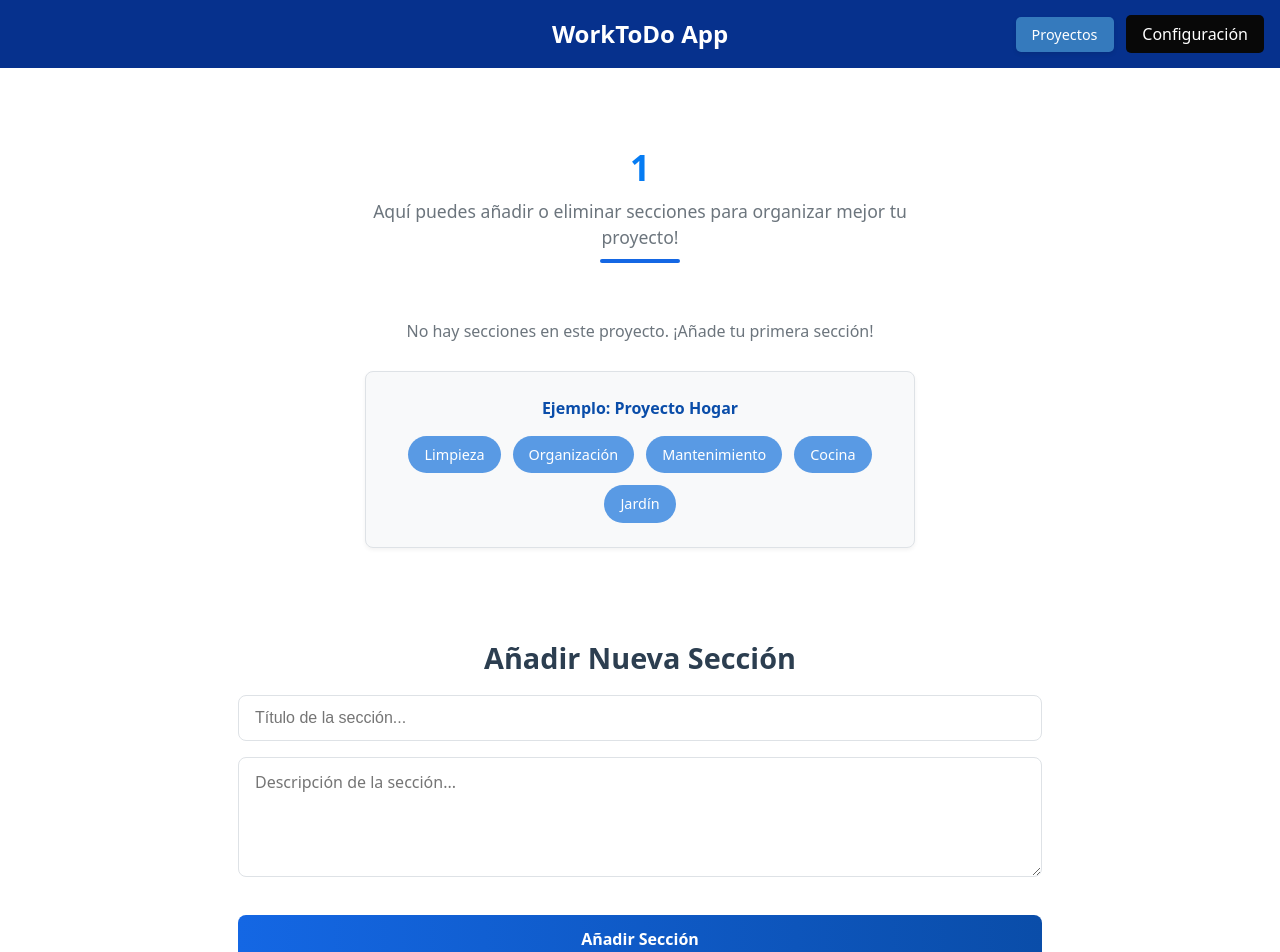
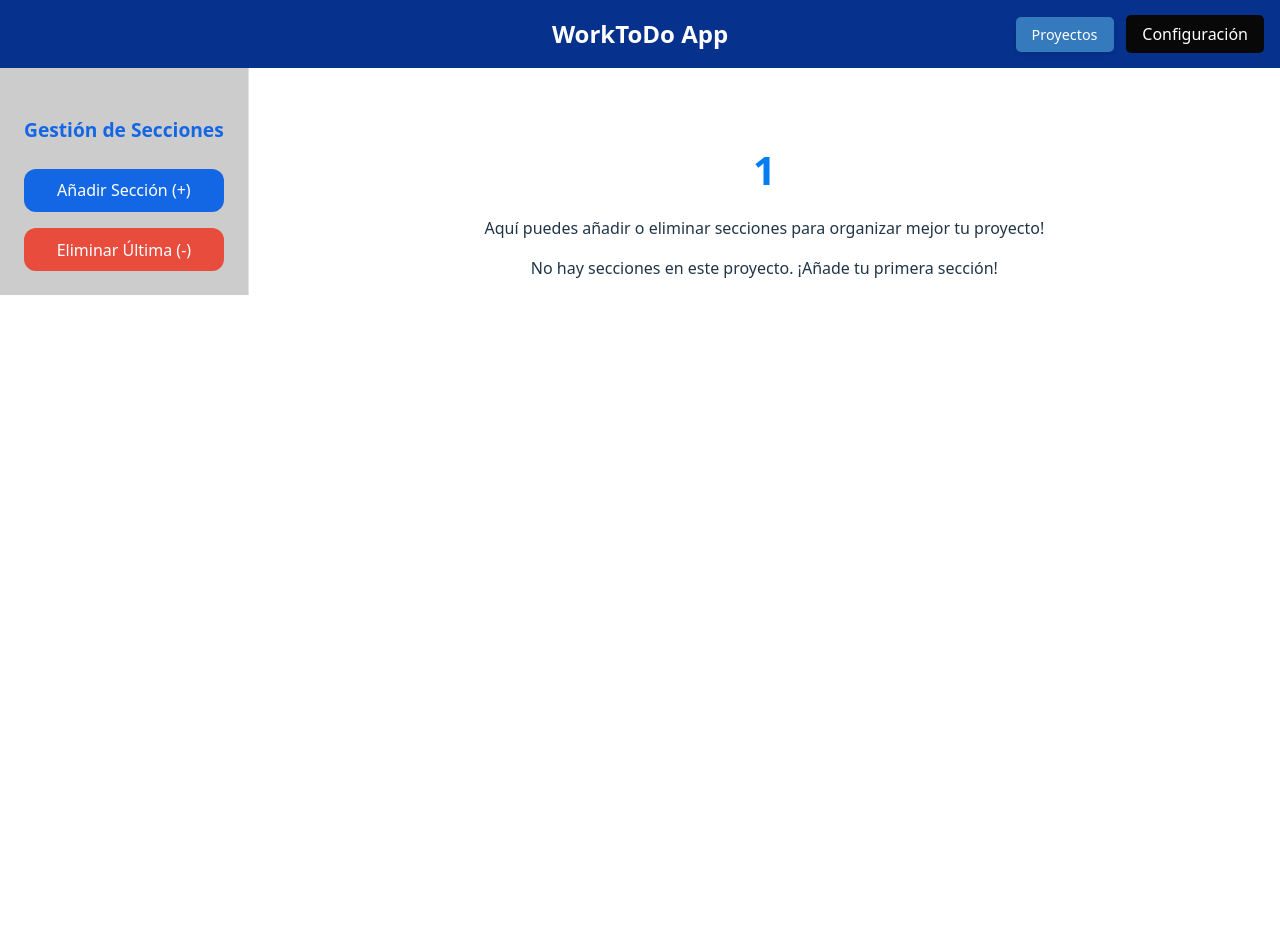
Before and after one commit to avaazquezz/ToDoList_WebApp, a React (Vite) app in the folder to-do-app/: page /project/1/sections in a window 1280 px wide. Shown: the top 952 px of the page. After the commit the page ends 860 px from the top, so only its background shows below. Built offline with nearby package versions, Linux system fonts and the light colour scheme.

Commit message:
barra lateral basica

```diff
--- a/to-do-app/src/pages/ProjectSectionPage.tsx
+++ b/to-do-app/src/pages/ProjectSectionPage.tsx
@@ -40,11 +40,32 @@ const ProjectSectionsPage = () => {
   };
 
   return (
-    <div>
+    <div className="project-page">
       <NavBar />
 
+      <div className="sidebar">
+        <h2>Gestión de Secciones</h2>
+        <div className="section-actions">
+          <button className="add-section-btn" onClick={addSection}>
+            Añadir Sección (+)
+          </button>
+          <button
+            className="delete-section-btn"
+            onClick={() => {
+              if (sections.length > 0) {
+                const lastSection = sections[sections.length - 1];
+                deleteSection(lastSection.idSection);
+              } else {
+                alert('No hay secciones para eliminar.');
+              }
+            }}
+          >
+            Eliminar Última (-)
+          </button>
+        </div>
+      </div>
+
       <div className="project-sections-container">
-
         <div className="project-header">
           <h1>{decodedProjectName}</h1>
           <p>Aquí puedes añadir o eliminar secciones para organizar mejor tu proyecto!</p>
@@ -59,7 +80,10 @@ const ProjectSectionsPage = () => {
                     <h3 className="section-title">{section.title}</h3>
                     <p className="section-description">{section.text}</p>
                   </div>
-                  <button className="delete-section-btn" onClick={() => deleteSection(section.idSection)}>
+                  <button
+                    className="delete-section-btn"
+                    onClick={() => deleteSection(section.idSection)}
+                  >
                     Eliminar
                   </button>
                 </li>
@@ -68,40 +92,9 @@ const ProjectSectionsPage = () => {
           ) : (
             <div className="empty-sections">
               No hay secciones en este proyecto. ¡Añade tu primera sección!
-
-              <div className="examples-container">
-                <div className="example-title">Ejemplo: Proyecto Hogar</div>
-                <div className="example-items">
-                  <span className="example-item">Limpieza</span>
-                  <span className="example-item">Organización</span>
-                  <span className="example-item">Mantenimiento</span>
-                  <span className="example-item">Cocina</span>
-                  <span className="example-item">Jardín</span>
-                </div>
-              </div>
             </div>
           )}
         </div>
-
-
-
-        <div className="section-input-container">
-          <h2>Añadir Nueva Sección</h2>
-          <input
-            type="text"
-            placeholder="Título de la sección..."
-            value={newSectionTitle}
-            onChange={(e) => setNewSectionTitle(e.target.value)}
-          />
-          <textarea
-            placeholder="Descripción de la sección..."
-            value={newSectionText}
-            onChange={(e) => setNewSectionText(e.target.value)}
-          ></textarea>
-          <button onClick={addSection}>Añadir Sección</button>
-        </div>
-
-
       </div>
     </div>
   );
--- a/to-do-app/src/styles/Navbar.css
+++ b/to-do-app/src/styles/Navbar.css
@@ -1,13 +1,16 @@
 nav {
   background-color: #06318d;
   padding: 1rem;
-  width: 100vw;
+  width: 100%;
   max-width: 100%;
   display: flex;
-  justify-content: center; /* Centra el título */
+  justify-content: center; /* Mantener centrado */
   align-items: center;
   box-sizing: border-box;
-  position: relative;
+  position: fixed; /* Fijar la posición */
+  top: 0; /* Anclar al tope */
+  left: 0; /* Anclar a la izquierda */
+  z-index: 1000; /* Asegurar que permanezca encima */
 }
 
 .nav-brand {
--- a/to-do-app/src/styles/ProjectSectionPage.css
+++ b/to-do-app/src/styles/ProjectSectionPage.css
@@ -2,7 +2,7 @@
   --primary-color: #1467e4;
   --primary-light: #599ae4;
   --primary-dark: #0a4da9;
-  --secondary-color: #558ec7;
+  --secondary-color: #97bbdf;
   --accent-color: #f31b03;
   --accent-light: #f57171;
   --success-color: #2ecc71;
@@ -21,287 +21,68 @@
   --transition-speed: 0.3s;
 }
 
-/* Contenedor principal - reducir el margen superior */
-.project-sections-container {
-  width: 100%;
-  max-width: 900px;
-  box-sizing: border-box;
-  padding-left: 1.5rem;
-  padding-right: 1.5rem;
-  overflow: hidden;
-  margin: 1rem auto;
-  animation: fadeIn 0.5s ease;
+/* Ajustar estructura para compensar navbar fijo */
+.project-page {
+  display: flex;
+  min-height: calc(100vh - 60px);
+  margin-top: 60px; /* Compensar la altura del navbar */
 }
 
-@keyframes fadeIn {
-  from { opacity: 0; transform: translateY(20px); }
-  to { opacity: 1; transform: translateY(0); }
+/* Barra lateral izquierda */
+.sidebar {
+  background-color:#2d2d2d3d;
+  border-right: 1px solid var(--border-color);
+  padding: 1.5rem;
+  height: 100%;
 }
 
-/* Encabezado del proyecto */
-.project-header {
-  margin-bottom: 1rem;
+.sidebar h2 {
+  color: var(--primary-color);
+  font-size: 1.2rem;
+  margin-bottom: 1.5rem;
   text-align: center;
-  position: relative;
-  padding-bottom: 0.75rem;
+  font-weight: 900;
 }
 
-.project-header h1 {
-  font-size: 2.2rem;
-  margin-bottom: 0.7rem;
-  font-weight: 700;
+/* Contenedor de botones de acción */
+.section-actions {
+  display: flex;
+  flex-direction: column;
+  gap: 1rem;
 }
 
-.project-header p {
-  color: var(--text-muted);
-  font-size: 1.1rem;
-  max-width: 600px;
-  margin: 0 auto;
+/* Botones en la barra lateral */
+.sidebar .add-section-btn {
+  background-color: var(--primary-color);
+  color: white;
+  border-radius: 0.75rem;
+  cursor: pointer;
+  font-weight: 300;
 }
 
-.project-header::after {
-  content: '';
-  position: absolute;
-  bottom: 0;
-  left: 50%;
-  transform: translateX(-50%);
-  width: 80px;
-  height: 4px;
-  background-color: var(--primary-color);
-  border-radius: 2px;
+.sidebar .delete-section-btn {
+  background-color: var(--danger-color);
+  color: white;
+  border-radius: 0.75rem;
+  cursor: pointer;
+  font-weight: 300;
 }
 
-
-/* Formulario de entrada para nuevas secciones */
-.section-input-container {
-  width: 100%;
-  box-sizing: border-box;
-  margin-left: 0;
-  margin-right: 0;
+/* Contenido principal */
+.project-sections-container {
+  flex: 1;
   padding: 1.5rem;
-  max-width: 100%;
-  overflow: hidden;
 }
 
-.section-input-container input,
-.section-input-container textarea,
-.section-input-container button {
-  width: 100%;
-  box-sizing: border-box;
-  max-width: 100%;
-}
-
-.section-input-container input,
-.section-input-container textarea {
-  padding: 0.8rem 1rem;
-  font-size: 1rem;
-  border: 1px solid var(--border-color);
-  border-radius: var(--border-radius);
-  margin-bottom: 1rem;
-  transition: border-color var(--transition-speed), box-shadow var(--transition-speed);
-}
-
-.section-input-container input:focus,
-.section-input-container textarea:focus {
-  outline: none;
-  border-color: var(--primary-color);
-  box-shadow: 0 0 0 3px rgba(20, 103, 228, 0.15);
-}
-
-.section-input-container textarea {
-  min-height: 120px;
-  resize: vertical;
-  font-family: inherit;
-  line-height: 1.6;
-}
-
-.section-input-container button {
-  display: block;
-  width: 100%;
-  padding: 0.85rem;
-  background: linear-gradient(to right, var(--primary-color), var(--primary-dark));
-  color: white;
-  font-weight: 600;
-  border: none;
-  border-radius: var(--border-radius);
-  cursor: pointer;
-  transition: all 0.3s ease;
-  text-align: center;
-  margin-top: 1rem;
-}
-
-.section-input-container button:hover {
-  background: linear-gradient(to right, var(--primary-dark), var(--primary-color));
-  transform: translateY(-2px);
-  box-shadow: var(--shadow-md);
-}
-
-/* Lista de secciones - reducir el margen superior */
-.sections-list {
-  border-radius: var(--border-radius);
-  box-shadow: none;
-  overflow: visible;
-  margin-top: 1.5rem; /* Reducido de 3rem a 1.5rem */
-  padding: 0;
-}
-
-.sections-list ul {
-  list-style: none;
-  padding: 0;
-  margin: 0;
-  display: flex;
-  flex-direction: column;
-  gap: 1.5rem; /* Reducido de 2rem a 1.5rem */
-  background-color: var(--background-light);
-}
-
-/* Cada elemento de sección */
-.section-item {
-  display: flex;
-  transition: all 0.3s ease;
-  margin-bottom: 0;
-  border-bottom: none;
-  border-radius: var(--border-radius);
-  box-shadow: var(--shadow-md);
-  overflow: hidden;
-}
-
-.section-item:last-child {
-  margin-bottom: 0;
-}
-
-.section-content {
-  flex: 1;
-  padding: 1.25rem;
-  background-color: transparent;
-  transition: background-color 0.3s ease;
-}
-
-.section-item:hover {
-  transform: translateY(-2px);
-  box-shadow: var(--shadow-lg);
-}
-
-/* Cabecera de la sección */
-.section-header {
-  margin-bottom: 1rem;
-}
-
-.section-title {
-  font-size: 1.25rem;
-  font-weight: 600;
-  color: var(--primary-dark);
-  margin: 0 0 0.5rem 0;
-}
-
-.section-divider {
-  height: 3px;
-  width: 60px;
-  background-color: var(--primary-light);
-  border-radius: 2px;
-  margin-top: 0.5rem;
-}
-
-/* Cuerpo de la sección */
-.section-body {
-  margin-top: 1rem;
-}
-
-.section-description {
-  font-size: 0.95rem;
-  color: var(--text-dark);
-  line-height: 1.6;
-  margin: 0;
-}
-
-/* Botón de eliminar sección */
-.delete-section-btn {
-  padding: 0 1.5rem;
-  background-color: transparent;
-  color: var(--danger-color);
-  border: none;
-  cursor: pointer;
-  font-weight: 500;
-  transition: all 0.2s ease;
-  display: flex;
-  align-items: center;
-  justify-content: center;
-  border-left: 1px solid var(--border-color);
-  margin-bottom: 0;
-}
-
-/* Mensaje para cuando no hay secciones - reducir el padding */
-.empty-sections {
-  text-align: center;
-  padding: 2rem 1.5rem; /* Reducido de 3.5rem a 2rem */
-  color: var(--text-muted);
-  display: flex;
-  flex-direction: column;
-  align-items: center;
-  gap: 1rem; /* Reducido de 1.5rem a 1rem */
-}
-
-.empty-sections p {
-  max-width: 500px;
-  line-height: 1.6;
-  margin: 0.5rem 0;
-}
-
-/* Ajustar ejemplos para compensar el espacio */
-.examples-container {
-  margin-top: 0.75rem; /* Reducido de 1rem a 0.75rem */
-  background-color: var(--background-light);
-  border-radius: var(--border-radius);
-  padding: 1.5rem;
-  width: 100%;
-  max-width: 500px;
-  box-shadow: var(--shadow-sm);
-  border: 1px solid var(--border-color);
-}
-
-.example-title {
-  font-weight: 600;
-  color: var(--primary-dark);
-  margin-bottom: 1rem;
-  text-align: center;
-}
-
-.example-items {
-  display: flex;
-  flex-wrap: wrap;
-  gap: 0.75rem;
-  justify-content: center;
-}
-
-.example-item {
-  background-color: var(--primary-light);
-  color: white;
-  padding: 0.5rem 1rem;
-  border-radius: 50px;
-  font-size: 0.9rem;
-  transition: all 0.2s ease;
-}
-
-.example-item:hover {
-  background-color: var(--primary-dark);
-  transform: translateY(-2px);
-  box-shadow: var(--shadow-sm);
-}
-
-/* Responsive */
+/* Ajustes responsive simples */
 @media (max-width: 768px) {
-  .project-header h1 {
-    font-size: 1.8rem;
-  }
-
-  .section-item {
+  .project-page {
     flex-direction: column;
   }
 
-  .delete-section-btn {
-    padding: 0.75rem;
-    border-left: none;
-    border-top: 1px solid var(--border-color);
+  .sidebar {
+    width: 100%;
+    height: auto;
   }
 }
 
```
